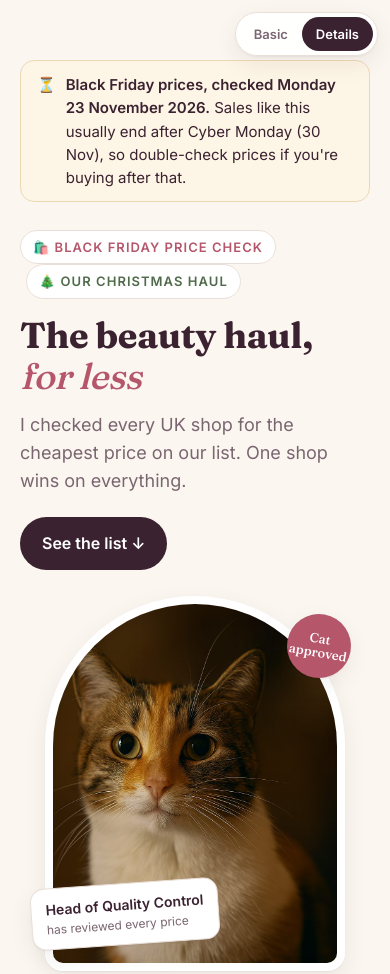
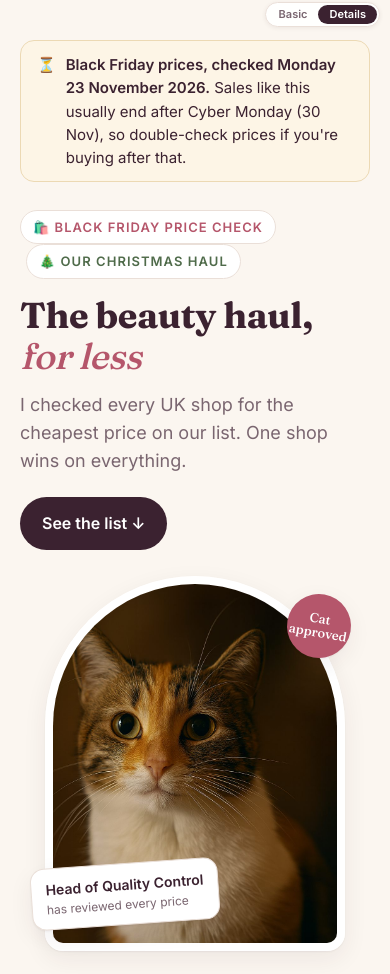
Before and after one commit to Gourthero/PriceCheckHehe, a plain HTML site: page index.html in a window 390 px wide. Shown: the top 974 px of the page. Drawn offline with Linux system fonts and the light colour scheme.

Commit message:
Slimmer view switch on phones so it doesn't cover the page

```diff
--- a/index.html
+++ b/index.html
@@ -173,7 +173,9 @@
   .gallery figure:nth-child(1) .ph { flex: 1; }
   td .same { color: var(--muted); }
   @media (max-width: 760px) {
-    .banner { margin-top: 60px; }
+    .mode-switch { top: 2px; right: 10px; padding: 2px; font-size: 11px; line-height: 1; box-shadow: 0 1px 4px rgba(59,34,48,.08); }
+    .mode-switch button { padding: 4px 11px; }
+    .banner { margin-top: 40px; }
     .gallery { grid-template-columns: 1fr 1fr; }
     .gallery figure:nth-child(1) { grid-column: 1 / -1; }
     .gallery figure:nth-child(1) .ph { min-height: 300px; }
```
